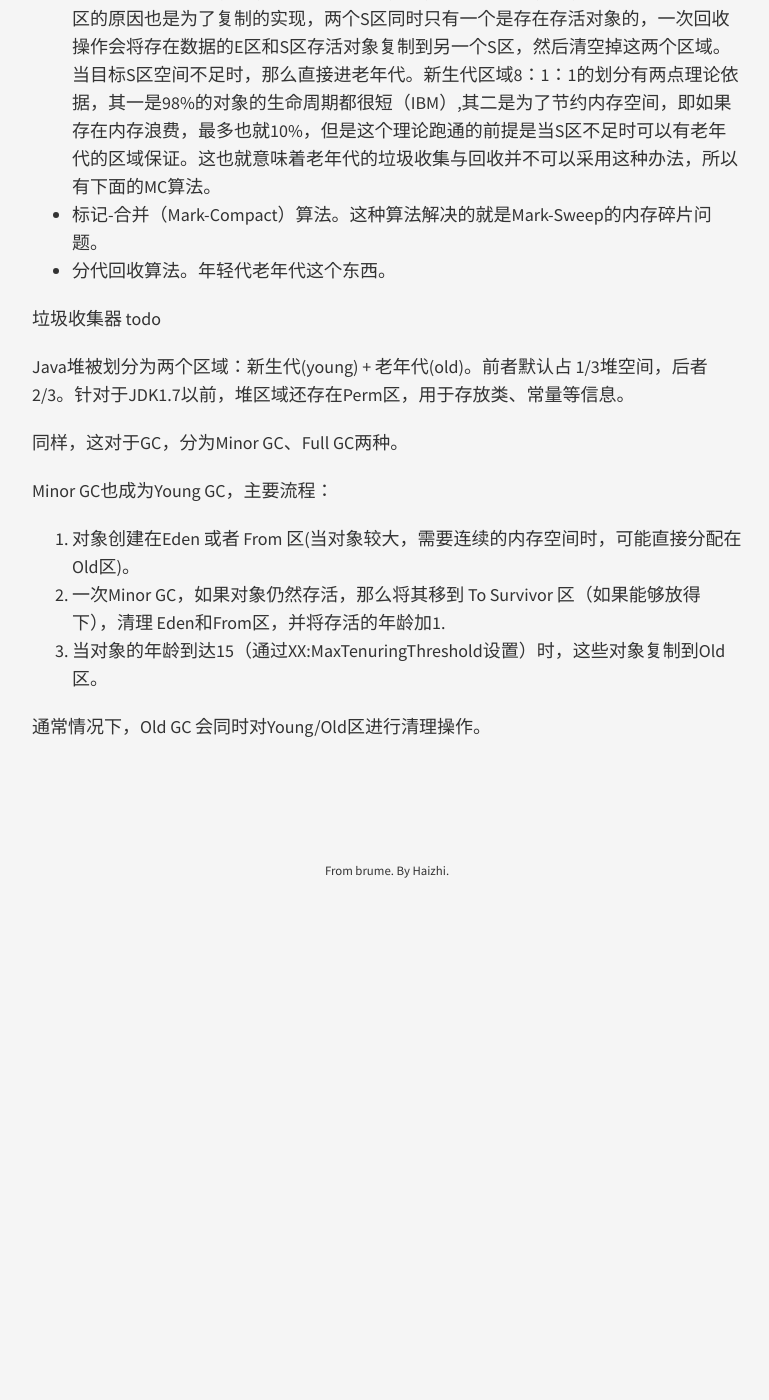
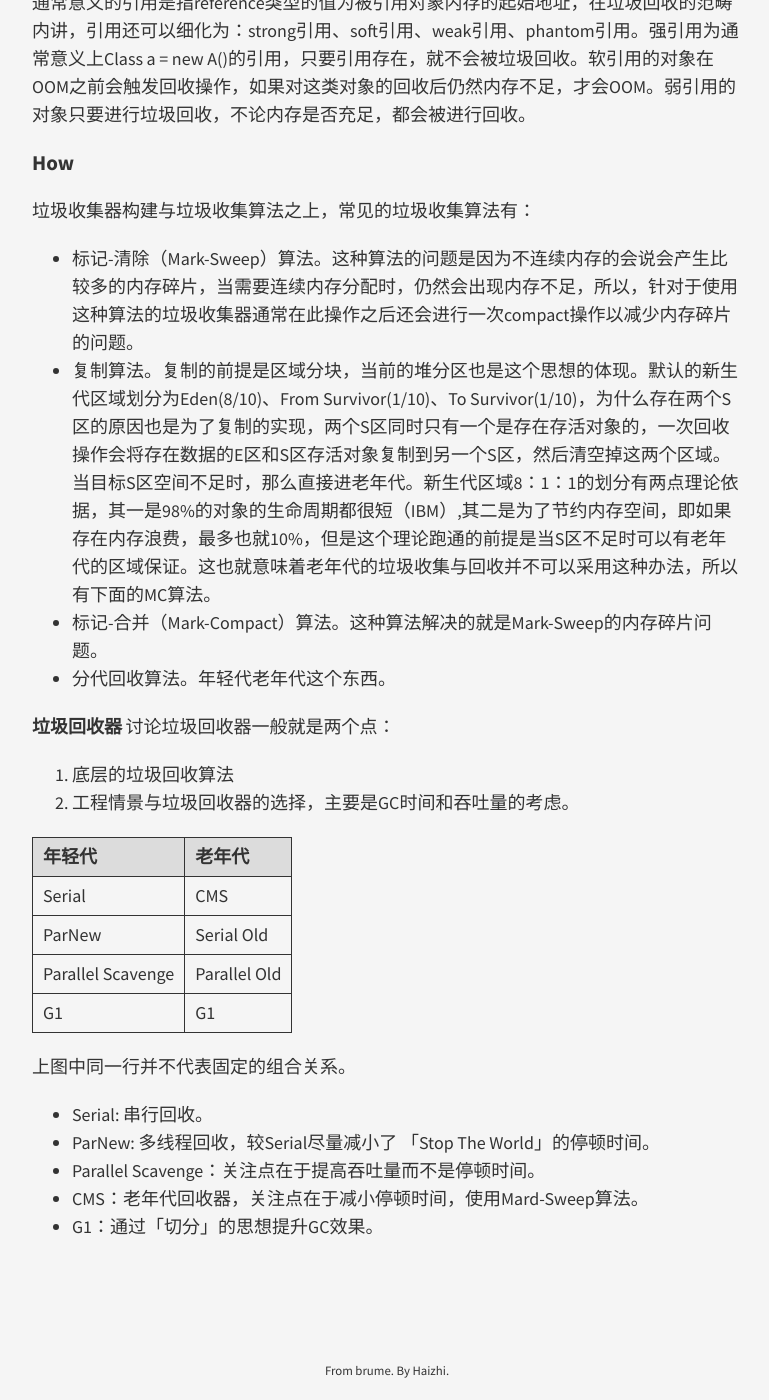
Before and after one commit to younghz/younghz.github.io, a Jekyll site: the page built from _posts/2017-06-11-Java-JVM-about.md, in a window 1280 px wide and 1400 px high, scrolled down 2551 px. Shown: the whole window, without its empty margins (253-1022 px from the left). Built offline with Jekyll 4.4.1, drawn with Linux system fonts in a browser that asks for light colours; nearby versions of some CDN libraries; before the commit the page ends 3451 px from its top, so only the background shows below that; some of the changed text lies outside the part shown.

Commit message:
concurrent about

```diff
--- a/_posts/2017-06-11-JVM-ABOUT.md
+++ b/_posts/2017-06-11-Java-JVM-about.md
@@ -38,6 +38,17 @@
 ##Java堆##
 堆区域为线程共享，存放所有类实例的内存区域。堆是垃圾回收管理的主要区域，以此角度分，堆可以分为新生代和老年代。
 
+Java堆被划分为两个区域：新生代(young) + 老年代(old)。前者默认占 1/3堆空间，后者2/3。针对于JDK1.7以前，堆区域还存在Perm区，用于存放类、常量等信息。
+
+同样，这对于GC，分为Minor GC、Full GC两种。
+
+Minor GC也成为Young GC，主要流程：
+1. 对象创建在Eden 或者 From 区(当对象较大，需要连续的内存空间时，可能直接分配在 Old区)。
+2. 一次Minor GC，如果对象仍然存活，那么将其移到 To Survivor 区（如果能够放得下），清理 Eden和From区，并将存活的年龄加1.
+3. 当对象的年龄到达15（通过XX:MaxTenuringThreshold设置）时，这些对象复制到Old区。
+
+通常情况下，Old GC 会同时对Young/Old区进行清理操作。
+
 ##方法区##
 方法区为线程共享的，用于存放类、常量、静态变量、编译后的代码等数据。低版本的HotSpot，使用「永久区」的方式实现方法区。
 
@@ -76,18 +87,22 @@
 * 标记-合并（Mark-Compact）算法。这种算法解决的就是Mark-Sweep的内存碎片问题。
 * 分代回收算法。年轻代老年代这个东西。
 
-垃圾收集器 todo
+**垃圾回收器**
+讨论垃圾回收器一般就是两个点：
+1. 底层的垃圾回收算法
+2. 工程情景与垃圾回收器的选择，主要是GC时间和吞吐量的考虑。
 
+| 年轻代 | 老年代     |
+| :------------- | :------------- |
+| Serial   | CMS       |
+| ParNew       | Serial Old       |
+| Parallel Scavenge       | Parallel Old       |
+| G1       | G1       |
 
-Java堆被划分为两个区域：新生代(young) + 老年代(old)。前者默认占 1/3堆空间，后者2/3。针对于JDK1.7以前，堆区域还存在Perm区，用于存放类、常量等信息。
+上图中同一行并不代表固定的组合关系。
 
-
-
-同样，这对于GC，分为Minor GC、Full GC两种。
-
-Minor GC也成为Young GC，主要流程：
-1. 对象创建在Eden 或者 From 区(当对象较大，需要连续的内存空间时，可能直接分配在 Old区)。
-2. 一次Minor GC，如果对象仍然存活，那么将其移到 To Survivor 区（如果能够放得下），清理 Eden和From区，并将存活的年龄加1.
-3. 当对象的年龄到达15（通过XX:MaxTenuringThreshold设置）时，这些对象复制到Old区。
-
-通常情况下，Old GC 会同时对Young/Old区进行清理操作。
+* Serial: 串行回收。
+* ParNew: 多线程回收，较Serial尽量减小了 「Stop The World」的停顿时间。
+* Parallel Scavenge：关注点在于提高吞吐量而不是停顿时间。
+* CMS：老年代回收器，关注点在于减小停顿时间，使用Mard-Sweep算法。
+* G1：通过「切分」的思想提升GC效果。
```
Also changed, not shown: _posts/2017-07-09-Java-thread-and-momory-model.md (renamed from _posts/2017-07-09-JAVA并发编程（一）操作系统、进程、线程.md, +1 -1 lines), _posts/2017-07-09-task-run.md (+88 -0 lines), _posts/2017-08-06-concurrent-tools.md (deleted, +0 -89 lines).
